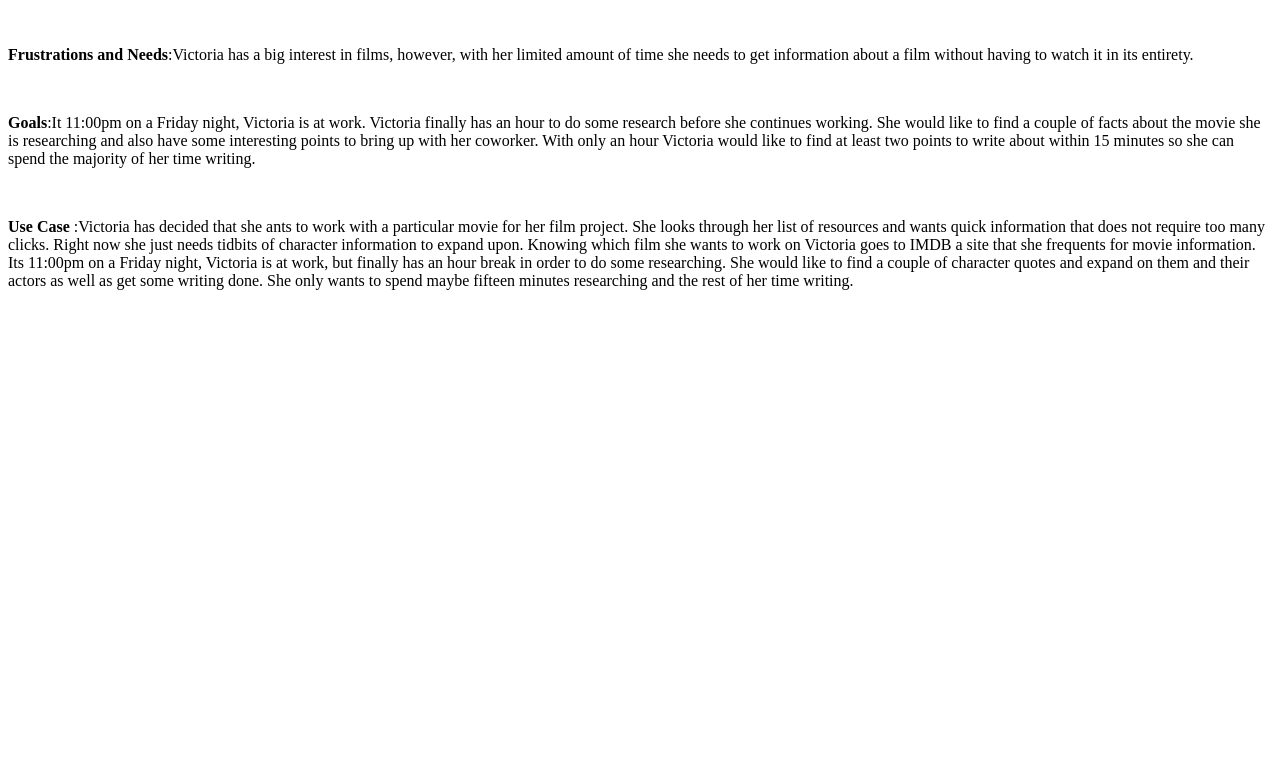
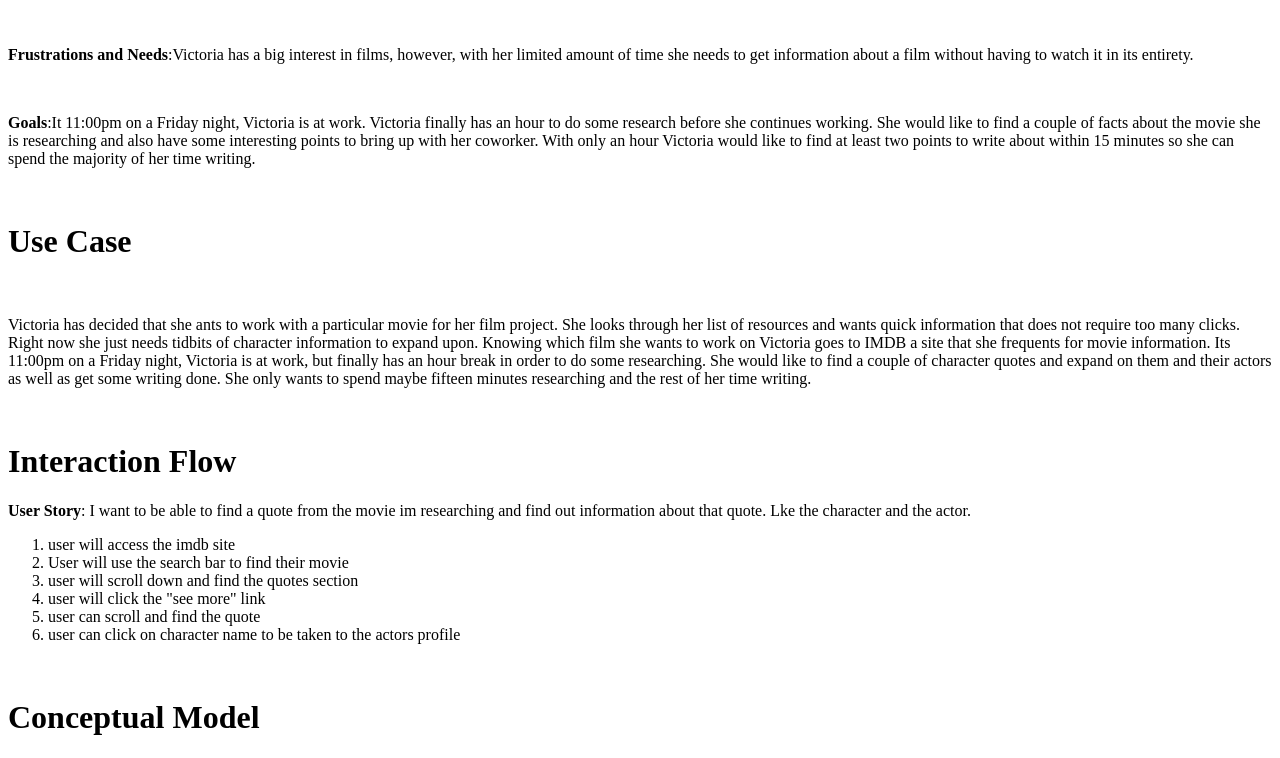
Before and after one commit to VictoriaChacon/imdb-quotes, a PHP site: page / in a window 1280 px wide. Shown: the part 428-1186 px from the top of the page. Before the commit the page ends 718 px from the top, so only its background shows below. Run offline with PHP 8.4, Linux system fonts and the light colour scheme.

Commit message:
added persona and use case

```diff
--- a/index.php
+++ b/index.php
@@ -20,8 +20,24 @@
 		<p><strong>Goals</strong>:It 11:00pm on a Friday night, Victoria is at work. Victoria finally has an hour to do some research before she continues working. She would like to find a couple of facts about the movie she is researching and also have some interesting points to bring up with her coworker. With only an hour Victoria would like to find at least two points to write about within 15 minutes so she can spend the majority of her time writing.
 		</p>
 		<br>
-		<p><strong>Use Case</strong> :Victoria has decided that she ants to work with a particular movie for her film project. She looks through her list of resources and wants quick information that does not require too many clicks. Right now she just needs tidbits of character information to expand upon.
+		<h1>Use Case</h1>
+		<br>
+		<p>Victoria has decided that she ants to work with a particular movie for her film project. She looks through her list of resources and wants quick information that does not require too many clicks. Right now she just needs tidbits of character information to expand upon.
 		Knowing which film she wants to work on Victoria goes to IMDB a site that she frequents for movie information.
-		Its 11:00pm on  a Friday night, Victoria is at work, but finally has an hour break in order to do some researching. She would like to find a couple of character quotes and expand on them and their actors as well as get some writing done. She only wants to spend maybe fifteen minutes researching and the rest of her time writing. </p>
+		Its 11:00pm on  a Friday night, Victoria is at work, but finally has an hour break in order to do some researching. She would like to find a couple of character quotes and expand on them and their actors as well as get some writing done. She only wants to spend maybe fifteen minutes researching and the rest of her time writing.</p>
+		<br>
+		<h1>Interaction Flow</h1>
+		<p><strong>User Story</strong>: I want to be able to find a quote from the movie im researching and find out information about that quote. Lke the character and the actor.</p>
+		<ol>
+			<li>user will access the imdb site</li>
+			<li>User will use the search bar to find their movie</li>
+			<li>user will scroll down and find the quotes section</li>
+			<li>user will click the "see more" link</li>
+			<li>user can scroll and find the quote</li>
+			<li>user can click on character name to be taken to the actors profile</li>
+		</ol>
+		<br>
+		<h1>Conceptual Model</h1>
+
 	</body>
 </html>
```
Also changed, not shown: images/victoriavector.jpg (added).
